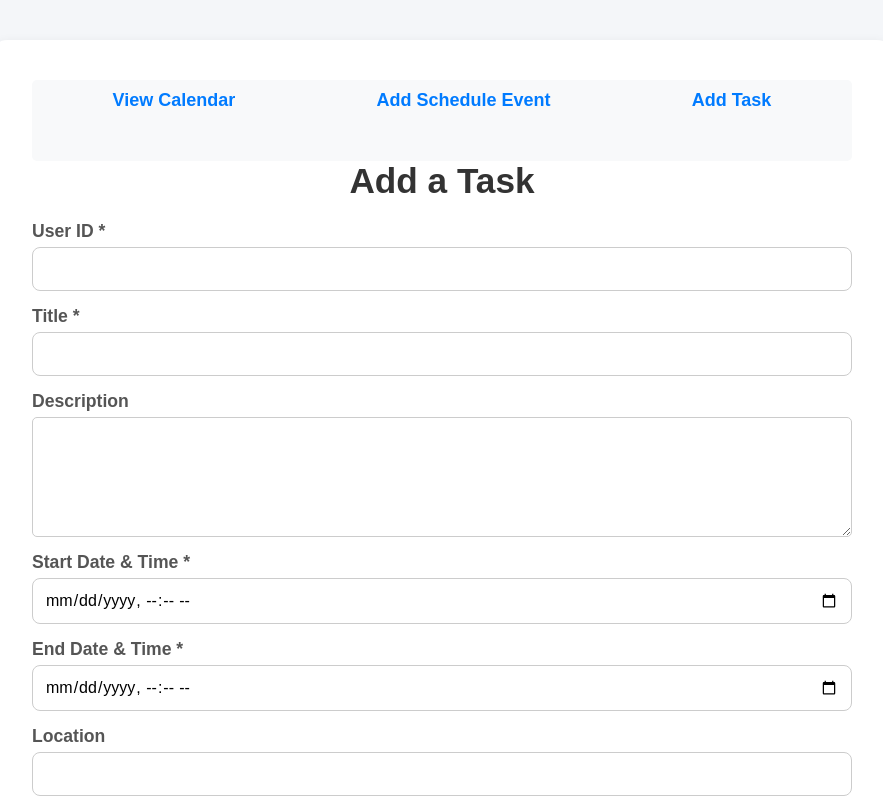
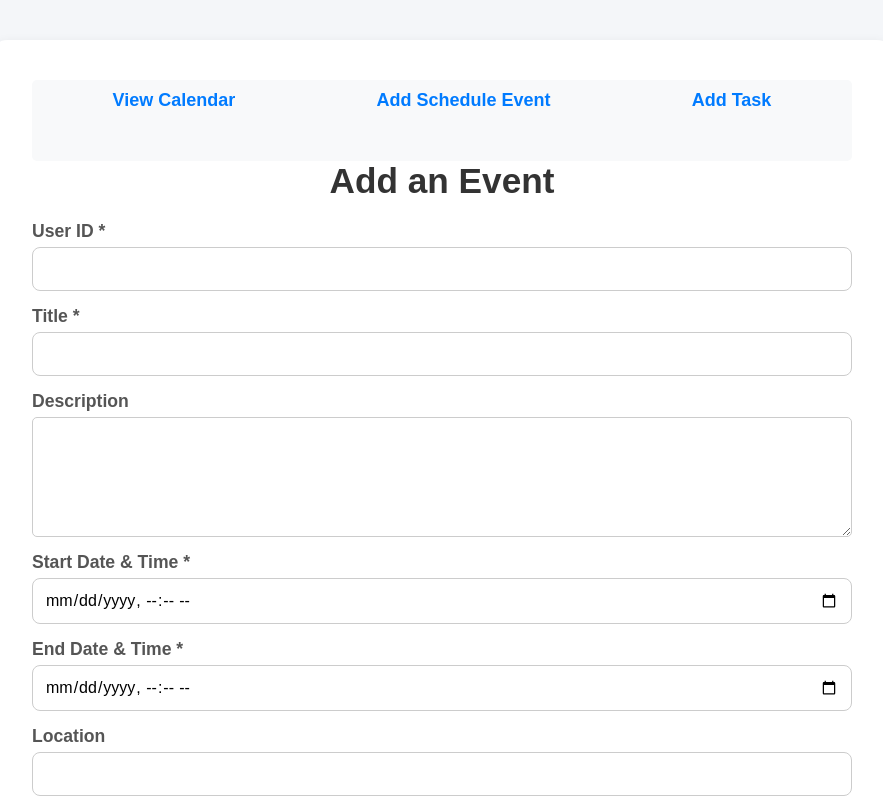
Before and after one commit to Taco-s-Cloud/Taco-UI, a React (Create React App) app: page /add-schedule in a window 1280 px wide. Shown: the top 800 px of the page, without its empty margins (198-1081 px from the left). Built offline with nearby package versions, Linux system fonts and the light colour scheme.

Commit message:
Update ScheduleForm.js - add an Event

```diff
--- a/src/components/ScheduleForm.js
+++ b/src/components/ScheduleForm.js
@@ -56,7 +56,7 @@ function ScheduleForm({ loadSchedules }) {
         </ul>
       </nav>
 
-      <h1>Add a Task</h1>
+      <h1>Add an Event</h1>
       <form onSubmit={handleSubmit} className="form-group" id="scheduleForm">
         <div className="form-group">
           <label>User ID *</label>
```
